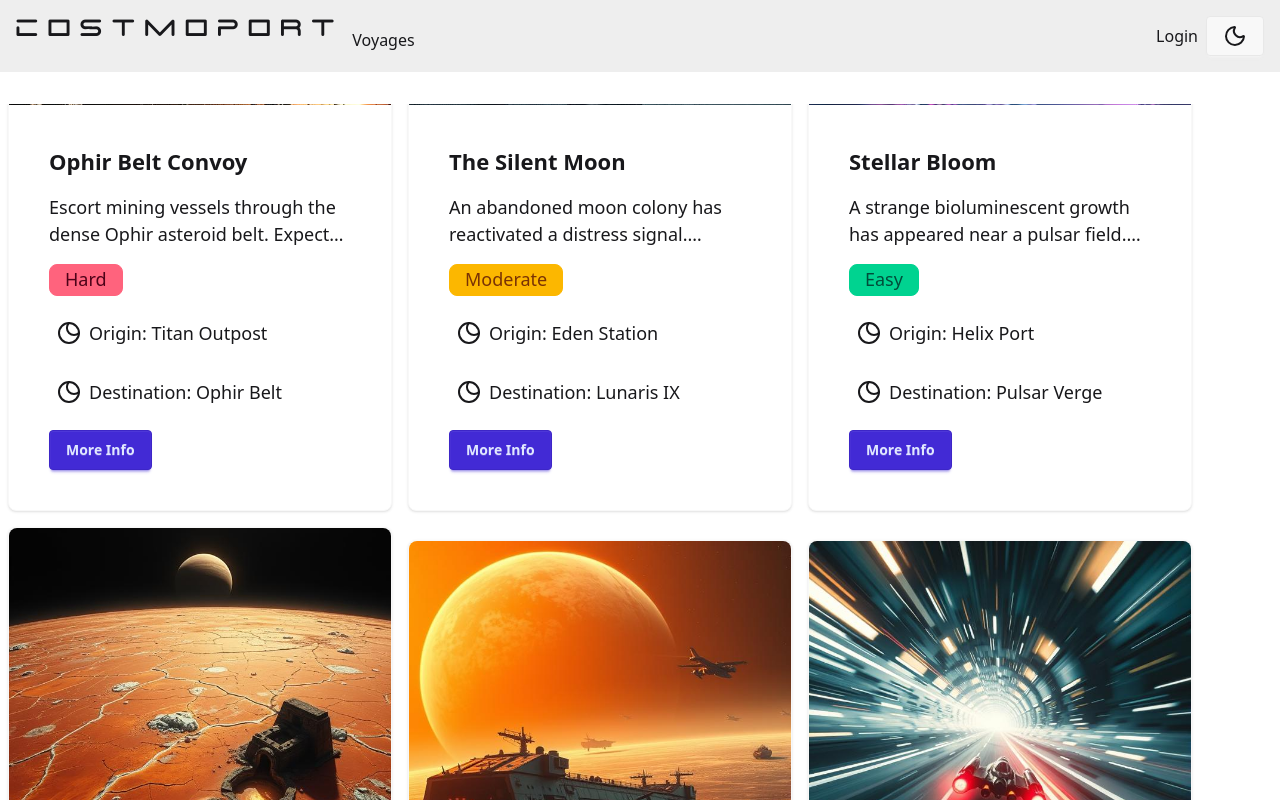
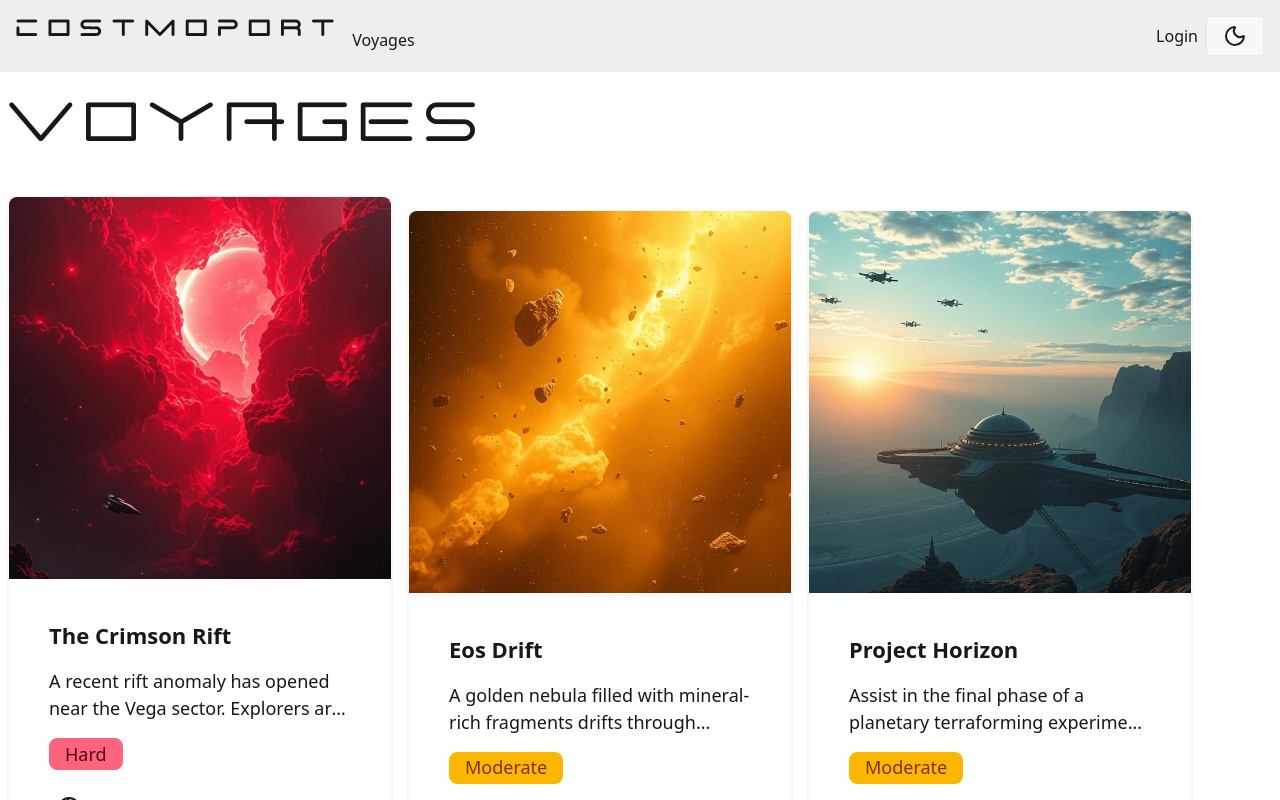
Before and after one commit to guitar6029/cosmoport, a Vue app in the folder client/: page /voyages in a window 1280 px wide. Shown: the top 800 px of the page. Built offline with nearby package versions, Linux system fonts and the light colour scheme; no server answers.

Commit message:
added ement emitter for more details modal

```diff
--- a/client/src/App.vue
+++ b/client/src/App.vue
@@ -8,7 +8,7 @@ import Navbar from './ui/Navbar.vue';
     <header>
       <Navbar />
     </header>
-    <main class="flex-1 flex flex-col items-center justify-center p-2 max-h-screen overflow-hidden">
+    <main class="flex-1 flex flex-col items-center justify-center p-2">
       <RouterView />
     </main>
   </div>
--- a/client/src/views/Voyages.vue
+++ b/client/src/views/Voyages.vue
@@ -12,11 +12,19 @@ onMounted(() => {
     setTimeout(() => fetchVoyages(), 3000);
 })
 
+const selectedVoyage = ref<Voyage | null>(null);
+const isModalShowing = ref(false);
 //fake an api call to fetch voyages, we have it locally so we could jsut add a timeout
 const fetchVoyages = async () => {
     loading.value = false
     voyages.value = voyagesData
 
+}
+
+const handleVoyageDetails = (voyage: Voyage) => {
+    selectedVoyage.value = voyage
+    console.log("selected voyage", selectedVoyage.value)
+    isModalShowing.value = true
 }
 
 </script>
@@ -26,9 +34,10 @@ const fetchVoyages = async () => {
         <Loading />
     </section>
     <section v-else class="flex flex-col gap-6">
-        <h1 class="font-space text-2xl">Voyages</h1>
+        <h1 class="font-space text-6xl">Voyages</h1>
         <div class="flex items-center flex-wrap gap-4">
-            <VoyageCard :voyage="voyage" v-for="voyage in voyages" :key="voyage.id" />
+            <VoyageCard :voyage="voyage" v-for="voyage in voyages" :key="voyage.id"
+                @view-voyage-details="handleVoyageDetails($event)" />
         </div>
     </section>
 </template>
```
